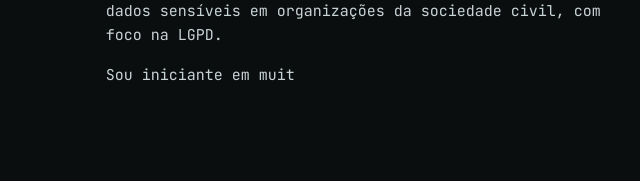
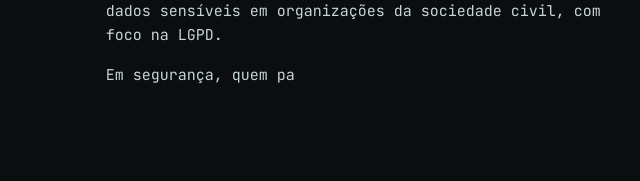
Before and after one commit to JorgeVieirah/JorgeVieirah.github.io, a plain HTML site: page index.html in a window 1280 px wide. Shown: the part 1379-1560 px from the top of the page, 538-1178 px from the left. Drawn offline with Linux system fonts and the light colour scheme.

Commit message:
Atualiza parágrafo do Sobre

```diff
--- a/index.html
+++ b/index.html
@@ -154,7 +154,7 @@
                         Hoje meu foco está na interseção entre segurança e <span class="hl-violet">inteligência artificial</span>. Na minha iniciação tecnológica (PIBITI), desenvolvo um protótipo de baixo custo que usa <strong>Autoencoders</strong> e <strong>NLP</strong> para detectar exfiltração e proteger dados sensíveis em organizações da sociedade civil, com foco na LGPD.
                     </p>
                     <p>
-                        Sou iniciante em muita coisa e não escondo isso: aprendo construindo, documento o caminho e gosto de entender como os sistemas funcionam por baixo.
+                        Em segurança, quem para de aprender fica para trás, e eu levo isso para tudo o que faço: cada projeto é uma chance de entender um sistema um pouco mais a fundo e registrar o que descobri no caminho.
                     </p>
 
                     <div class="skills-block">
```
